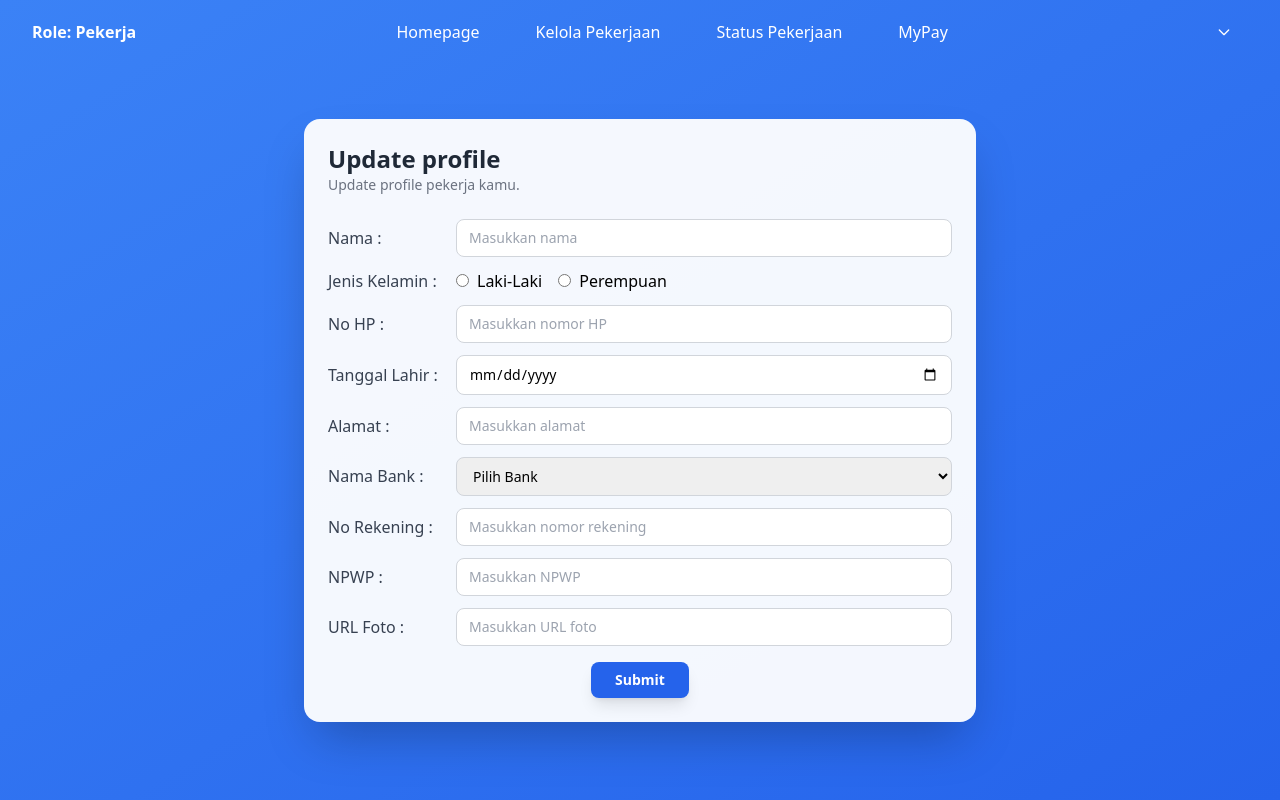
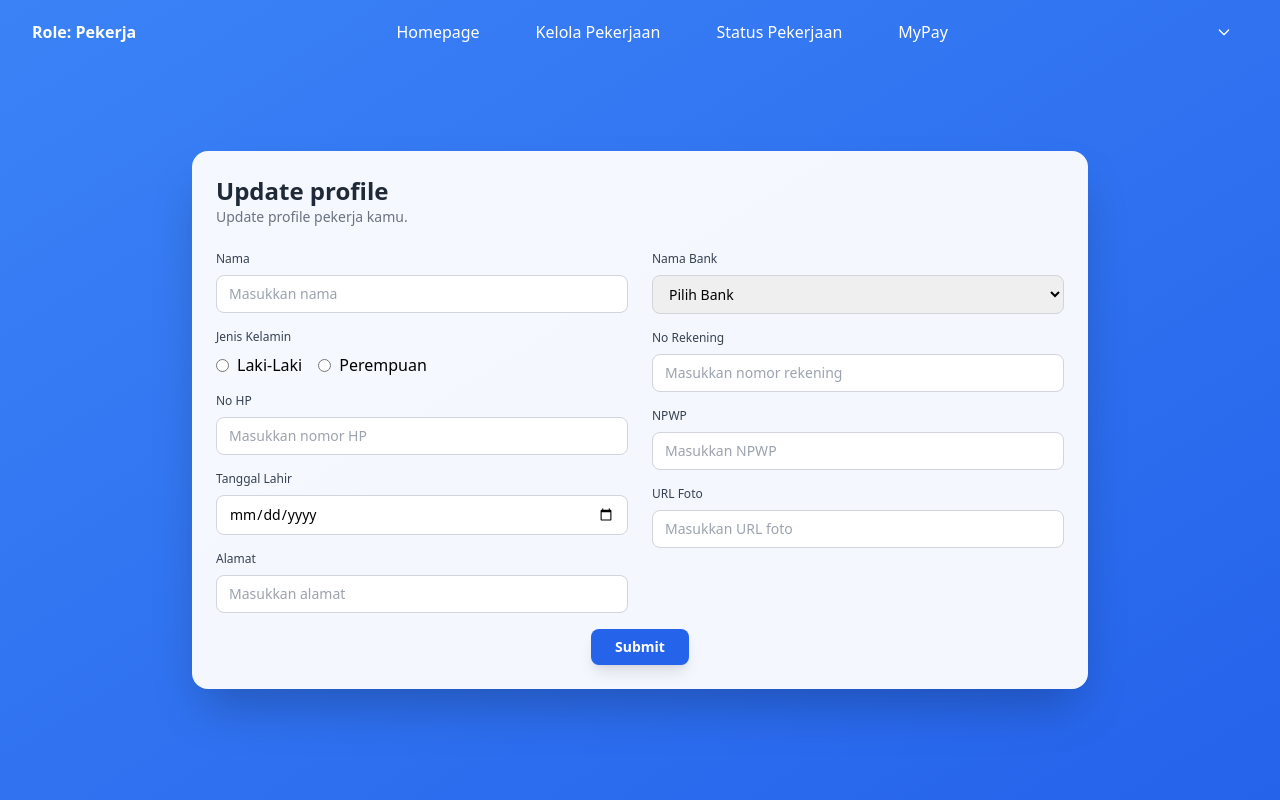
Before and after one commit to Punakawan-Database/punakawan-db, a Django app: template authentication/templates/update_pekerja.html in a window 1280 px wide. Run offline with Django 5.2, Linux system fonts and the light colour scheme; the template is opened without the code that fills it, so the values that code supplies are empty; some libraries are stand-ins or nearby versions.

Commit message:
style: kolom update pekerja

```diff
--- a/authentication/templates/profile_pelanggan.html
+++ b/authentication/templates/profile_pelanggan.html
@@ -18,7 +18,7 @@
       </div>
       <div>
         <h2 class="text-2xl font-bold text-gray-800">User Profile</h2>
-        <p class="text-sm text-gray-500">Manage your personal information</p>
+        <p class="text-sm text-gray-500">Pelanggan</p>
       </div>
     </div>
 
@@ -34,7 +34,7 @@
       </div>
 
       <div class="group hover:bg-blue-50 p-3 rounded-lg transition-all duration-200">
-        <span class="block text-gray-500 text-xs font-medium mb-1">Gender</span>
+        <span class="block text-gray-500 text-xs font-medium mb-1">Jenis Kelamin</span>
         <p class="text-gray-800 font-semibold text-sm">{{ jeniskelamin }}</p>
       </div>
 
--- a/authentication/templates/update_pekerja.html
+++ b/authentication/templates/update_pekerja.html
@@ -9,7 +9,7 @@
 {% include 'navbar_pekerja.html' %}
 
 <div class="min-h-screen bg-gradient-to-br from-blue-500 to-blue-600 flex items-center justify-center py-8 px-4">
-  <div class="mt-10 bg-white/95 shadow-2xl rounded-2xl p-6 w-full max-w-2xl transform hover:scale-[1.02] transition-all duration-300">
+  <div class="mt-10 bg-white/95 shadow-2xl rounded-2xl p-6 w-full max-w-4xl transform hover:scale-[1.02] transition-all duration-300">
     <div class="flex items-center space-x-4 mb-6">
       <div>
         <h2 class="text-2xl font-bold text-gray-800">Update profile</h2>
@@ -20,20 +20,22 @@
     <form method="POST" class="space-y-4">
       {% csrf_token %}
 
-      <div class="space-y-3">
+      <div class="grid grid-cols-2 gap-6">
+        <!-- First Column -->
+        <div class="space-y-4">
           <!-- Nama -->
-        <div class="flex items-center">
-          <label class="block text-gray-700 w-32">Nama :</label>
+          <div class="space-y-2">
+            <label class="block text-gray-700 font-medium text-xs">Nama</label>
             <input type="text" name="nama" id="nama"
                    value="{{ pekerja.nama }}"
                    placeholder="Masukkan nama"
-                 class="flex-1 px-3 py-2 border border-gray-300 rounded-lg focus:ring-2 focus:ring-blue-500 focus:border-blue-500 text-sm"
+                   class="w-full px-3 py-2 border border-gray-300 rounded-lg focus:ring-2 focus:ring-blue-500 focus:border-blue-500 text-sm"
                    required>
           </div>
 
           <!-- Jenis Kelamin -->
-        <div class="flex items-center">
-          <label class="block text-gray-700 w-32">Jenis Kelamin :</label>
+          <div class="space-y-2">
+            <label class="block text-gray-700 font-medium text-xs">Jenis Kelamin</label>
             <div class="flex space-x-4">
               <label class="inline-flex items-center">
                 <input type="radio" name="gender" value="L"
@@ -51,39 +53,42 @@
           </div>
 
           <!-- No HP -->
-        <div class="flex items-center">
-          <label class="block text-gray-700 w-32">No HP :</label>
+          <div class="space-y-2">
+            <label class="block text-gray-700 font-medium text-xs">No HP</label>
             <input type="tel" name="no_hp" id="no_hp"
                    value="{{ pekerja.no_hp }}"
                    placeholder="Masukkan nomor HP"
-                 class="flex-1 px-3 py-2 border border-gray-300 rounded-lg focus:ring-2 focus:ring-blue-500 focus:border-blue-500 text-sm"
+                   class="w-full px-3 py-2 border border-gray-300 rounded-lg focus:ring-2 focus:ring-blue-500 focus:border-blue-500 text-sm"
                    required>
           </div>
 
           <!-- Tanggal Lahir -->
-        <div class="flex items-center">
-          <label class="block text-gray-700 w-32">Tanggal Lahir :</label>
+          <div class="space-y-2">
+            <label class="block text-gray-700 font-medium text-xs">Tanggal Lahir</label>
             <input type="date" name="tanggal_lahir" id="tanggal_lahir"
                    value="{{ pekerja.tanggal_lahir|date:'Y-m-d' }}"
-                 class="flex-1 px-3 py-2 border border-gray-300 rounded-lg focus:ring-2 focus:ring-blue-500 focus:border-blue-500 text-sm"
+                   class="w-full px-3 py-2 border border-gray-300 rounded-lg focus:ring-2 focus:ring-blue-500 focus:border-blue-500 text-sm"
                    required>
           </div>
 
           <!-- Alamat -->
-        <div class="flex items-center">
-          <label class="block text-gray-700 w-32">Alamat :</label>
+          <div class="space-y-2">
+            <label class="block text-gray-700 font-medium text-xs">Alamat</label>
             <input type="text" name="alamat" id="alamat"
                    value="{{ pekerja.alamat }}"
                    placeholder="Masukkan alamat"
-                 class="flex-1 px-3 py-2 border border-gray-300 rounded-lg focus:ring-2 focus:ring-blue-500 focus:border-blue-500 text-sm"
+                   class="w-full px-3 py-2 border border-gray-300 rounded-lg focus:ring-2 focus:ring-blue-500 focus:border-blue-500 text-sm"
                    required>
           </div>
+        </div>
 
+        <!-- Second Column -->
+        <div class="space-y-4">
           <!-- Nama Bank -->
-        <div class="flex items-center">
-          <label class="block text-gray-700 w-32">Nama Bank :</label>
+          <div class="space-y-2">
+            <label class="block text-gray-700 font-medium text-xs">Nama Bank</label>
             <select name="nama_bank" id="nama_bank"
-                  class="flex-1 px-3 py-2 border border-gray-300 rounded-lg focus:ring-2 focus:ring-blue-500 focus:border-blue-500 text-sm">
+                    class="w-full px-3 py-2 border border-gray-300 rounded-lg focus:ring-2 focus:ring-blue-500 focus:border-blue-500 text-sm">
               <option value="">Pilih Bank</option>
               <option value="GoPay" {% if pekerja.nama_bank == "GoPay" %}selected{% endif %}>GoPay</option>
               <option value="OVO" {% if pekerja.nama_bank == "OVO" %}selected{% endif %}>OVO</option>
@@ -94,33 +99,34 @@
           </div>
 
           <!-- No Rekening -->
-        <div class="flex items-center">
-          <label class="block text-gray-700 w-32">No Rekening :</label>
+          <div class="space-y-2">
+            <label class="block text-gray-700 font-medium text-xs">No Rekening</label>
             <input type="text" name="no_rekening" id="no_rekening"
                    value="{{ pekerja.no_rekening }}"
                    placeholder="Masukkan nomor rekening"
-                 class="flex-1 px-3 py-2 border border-gray-300 rounded-lg focus:ring-2 focus:ring-blue-500 focus:border-blue-500 text-sm"
+                   class="w-full px-3 py-2 border border-gray-300 rounded-lg focus:ring-2 focus:ring-blue-500 focus:border-blue-500 text-sm"
                    required>
           </div>
 
           <!-- NPWP -->
-        <div class="flex items-center">
-          <label class="block text-gray-700 w-32">NPWP :</label>
+          <div class="space-y-2">
+            <label class="block text-gray-700 font-medium text-xs">NPWP</label>
             <input type="text" name="npwp" id="npwp"
                    value="{{ pekerja.npwp }}"
                    placeholder="Masukkan NPWP"
-                 class="flex-1 px-3 py-2 border border-gray-300 rounded-lg focus:ring-2 focus:ring-blue-500 focus:border-blue-500 text-sm"
+                   class="w-full px-3 py-2 border border-gray-300 rounded-lg focus:ring-2 focus:ring-blue-500 focus:border-blue-500 text-sm"
                    required>
           </div>
 
           <!-- URL Foto -->
-        <div class="flex items-center">
-          <label class="block text-gray-700 w-32">URL Foto :</label>
+          <div class="space-y-2">
+            <label class="block text-gray-700 font-medium text-xs">URL Foto</label>
             <input type="url" name="url_foto" id="url_foto"
                    value="{{ pekerja.url_foto }}"
                    placeholder="Masukkan URL foto"
-                 class="flex-1 px-3 py-2 border border-gray-300 rounded-lg focus:ring-2 focus:ring-blue-500 focus:border-blue-500 text-sm"
+                   class="w-full px-3 py-2 border border-gray-300 rounded-lg focus:ring-2 focus:ring-blue-500 focus:border-blue-500 text-sm"
                    required>
+          </div>
         </div>
       </div>
 
```
Also changed, not shown: authentication/decorators.py (added, +12 -0 lines), authentication/templates/profile_pekerja.html (+5 -5 lines), authentication/templates/update_pelanggan.html (+4 -4 lines). Lines whose indentation alone changed are shown as unchanged.
